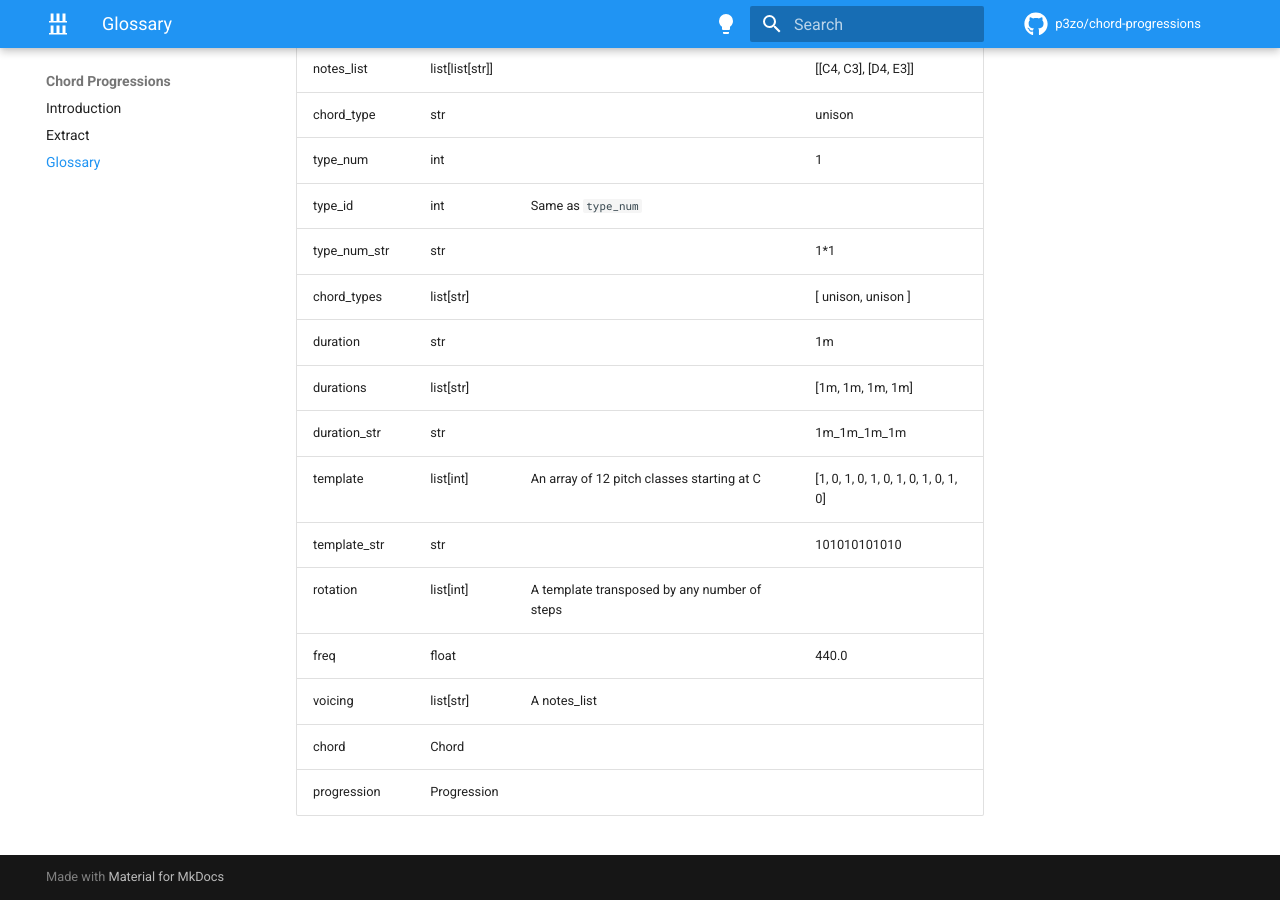
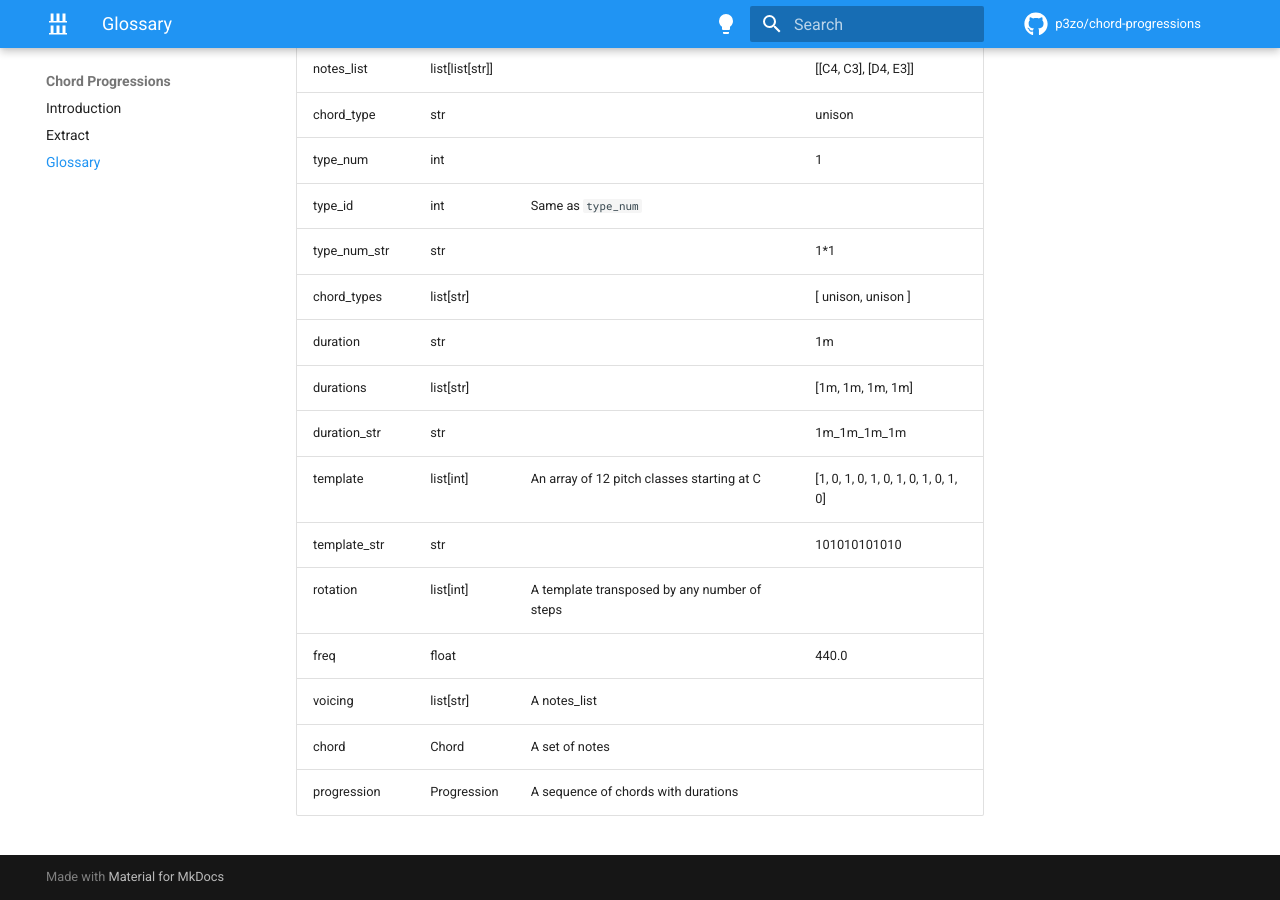
Before and after one commit to p3zo/chord-progressions, an MkDocs documentation site: the page built from docs/glossary.md, in a window 1280 px wide and 900 px high, scrolled down 675 px. Built offline with MkDocs 1.6.1 and Material for MkDocs 9.7.7, drawn with Linux system fonts in a browser that asks for light colours; comment, search, counter and statistics services are not loaded.

Commit message:
Update docs

```diff
--- a/docs/glossary.md
+++ b/docs/glossary.md
@@ -2,33 +2,33 @@
 
 Terms used throughout the library.
 
-| Name                             | Type            | Description                                  | Example                              |
-|----------------------------------|-----------------|----------------------------------------------|--------------------------------------|
-| midi_num                         | str             |                                              | 60                                   |
-| note                             | str             |                                              | C4                                   |
-| note_name                        | str             |                                              | C                                    |
-| octave                           | int             |                                              | 4                                    |
-| pitch_class                      | int             |                                              | 0                                    |
-| midi_nums                        | list[int]       |                                              | [60, 48]                             |
-| notes                            | list[str]       |                                              | [C4, C3]                             |
-| midi_nums_str                    | str             |                                              | 60-48 or 60-48_62-52                 |
-| note_str                         | str             |                                              | C4-C3 or C4-C3_D4-E3                 |
-| midi_nums_list                   | list[list[int]] |                                              | [[60, 48], [62, 52]]                 |
-| notes_list                       | list[list[str]] |                                              | [[C4, C3], [D4, E3]]                 |
-| chord_type                       | str             |                                              | unison                               |
-| type_num                         | int             |                                              | 1                                    |
-| type_id                          | int             | Same as `type_num`                           |                                      |
-| type_num_str                     | str             |                                              | 1\*1                                 |
-| chord_types                      | list[str]       |                                              | [ unison, unison ]                   |
-| duration                         | str             |                                              | 1m                                   |
-| durations                        | list[str]       |                                              | [1m, 1m, 1m, 1m]                     |
-| duration_str                     | str             |                                              | 1m_1m_1m_1m                          |
-| template                         | list[int]       | An array of 12 pitch classes starting at C   | [1, 0, 1, 0, 1, 0, 1, 0, 1, 0, 1, 0] |
-| template_str                     | str             |                                              | 101010101010                         |
-| rotation                         | list[int]       | A template transposed by any number of steps |                                      |
-| freq                             | float           |                                              | 440.0                                |
-| voicing                          | list[str]       | A notes_list                                 |                                      |
-| chord                            | Chord           |                                              |                                      |
-| progression                      | Progression     |                                              |                                      |
+| Name           | Type            | Description                                  | Example                              |
+|----------------|-----------------|----------------------------------------------|--------------------------------------|
+| midi_num       | str             |                                              | 60                                   |
+| note           | str             |                                              | C4                                   |
+| note_name      | str             |                                              | C                                    |
+| octave         | int             |                                              | 4                                    |
+| pitch_class    | int             |                                              | 0                                    |
+| midi_nums      | list[int]       |                                              | [60, 48]                             |
+| notes          | list[str]       |                                              | [C4, C3]                             |
+| midi_nums_str  | str             |                                              | 60-48 or 60-48_62-52                 |
+| note_str       | str             |                                              | C4-C3 or C4-C3_D4-E3                 |
+| midi_nums_list | list[list[int]] |                                              | [[60, 48], [62, 52]]                 |
+| notes_list     | list[list[str]] |                                              | [[C4, C3], [D4, E3]]                 |
+| chord_type     | str             |                                              | unison                               |
+| type_num       | int             |                                              | 1                                    |
+| type_id        | int             | Same as `type_num`                           |                                      |
+| type_num_str   | str             |                                              | 1\*1                                 |
+| chord_types    | list[str]       |                                              | [ unison, unison ]                   |
+| duration       | str             |                                              | 1m                                   |
+| durations      | list[str]       |                                              | [1m, 1m, 1m, 1m]                     |
+| duration_str   | str             |                                              | 1m_1m_1m_1m                          |
+| template       | list[int]       | An array of 12 pitch classes starting at C   | [1, 0, 1, 0, 1, 0, 1, 0, 1, 0, 1, 0] |
+| template_str   | str             |                                              | 101010101010                         |
+| rotation       | list[int]       | A template transposed by any number of steps |                                      |
+| freq           | float           |                                              | 440.0                                |
+| voicing        | list[str]       | A notes_list                                 |                                      |
+| chord          | Chord           | A set of notes                               |                                      |
+| progression    | Progression     | A sequence of chords with durations          |                                      |
 
 [//]: # (TODO add `chord_` prefix to `type_*` terms)
```
Also changed, not shown: docs/index.md (+8 -8 lines).
